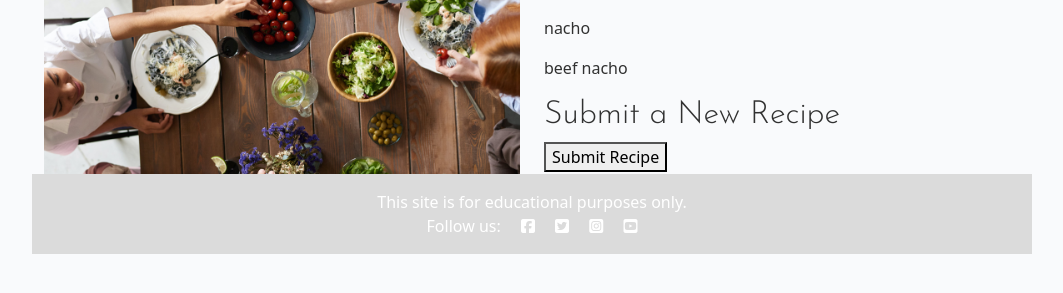
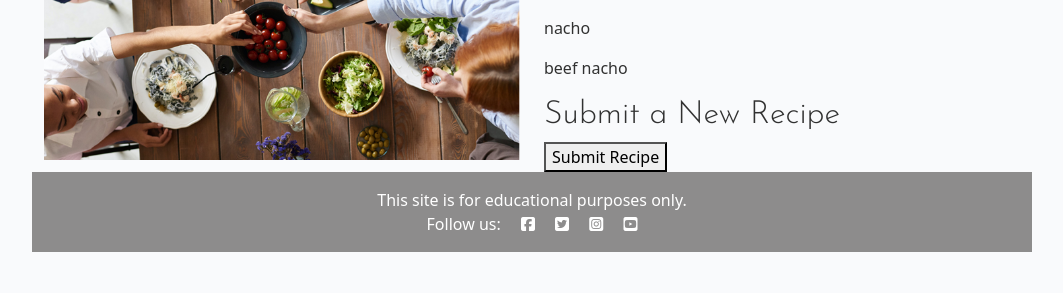
Before and after one commit to adrianskelton/adrianproject4, a Django app: page /recipe/ in a window 1280 px wide. Shown: the part 214-507 px from the top of the page, without its empty margins (108-1171 px from the left). Run offline with Django 3.2, Linux system fonts and the light colour scheme; data comes from the database, SQL or seed files in the repository; some libraries are stand-ins or nearby versions.

Commit message:
change background of footer

```diff
--- a/static/css/style.css
+++ b/static/css/style.css
@@ -60,7 +60,7 @@ a {
 }
 
 .dark-bg {
-    background-color: #dbdbdb;
+    background-color: #8d8c8c;
 }
 
 .logo {
@@ -81,6 +81,10 @@ header {
     max-height: 150vh;
 }
 
+.recipe-item {
+    background-color: #d3d3d3;
+}
+
 .random-image {
     width: auto;
     max-height: 300px;
@@ -89,10 +93,6 @@ header {
 
 .likes-count {
     background-image: ;
-}
-
-.random-recipe-title {
-
 }
 
 .inline-space {
```
Also changed, not shown: README.md, static/images/hero.png.
